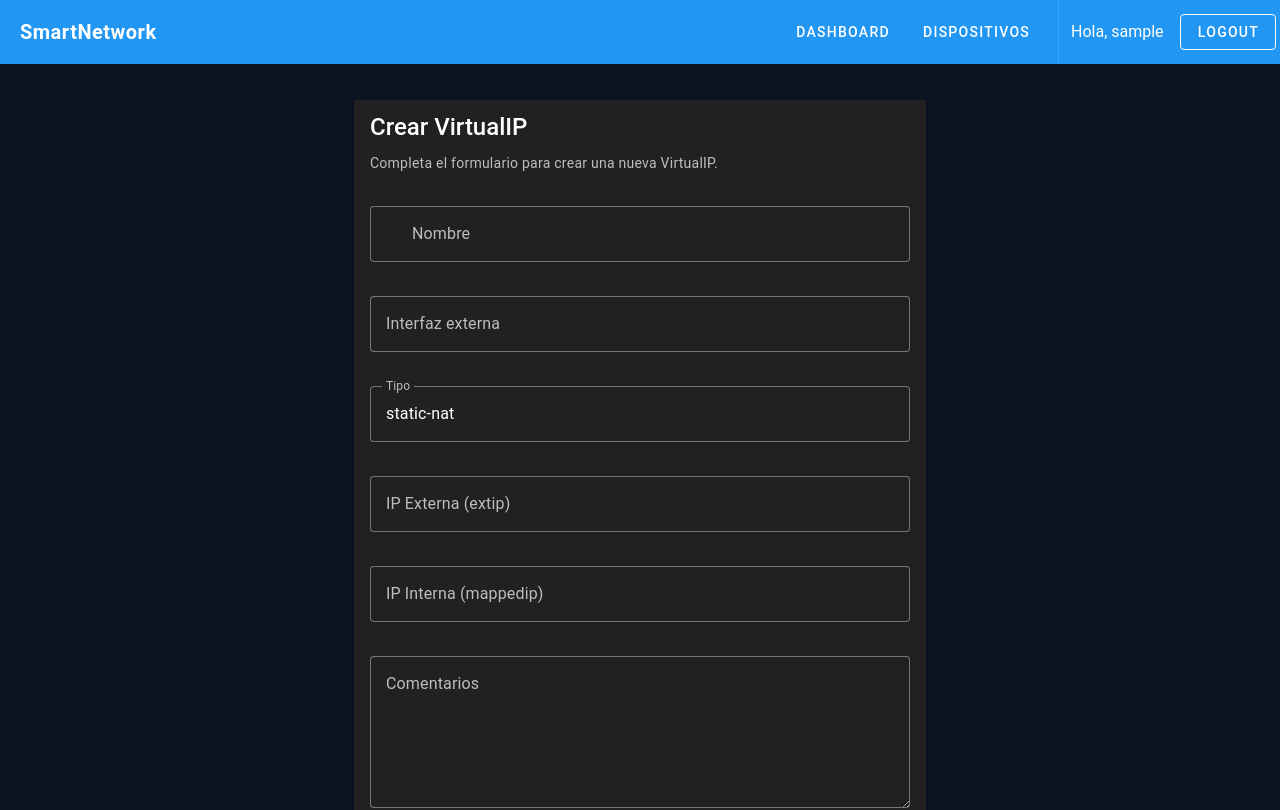
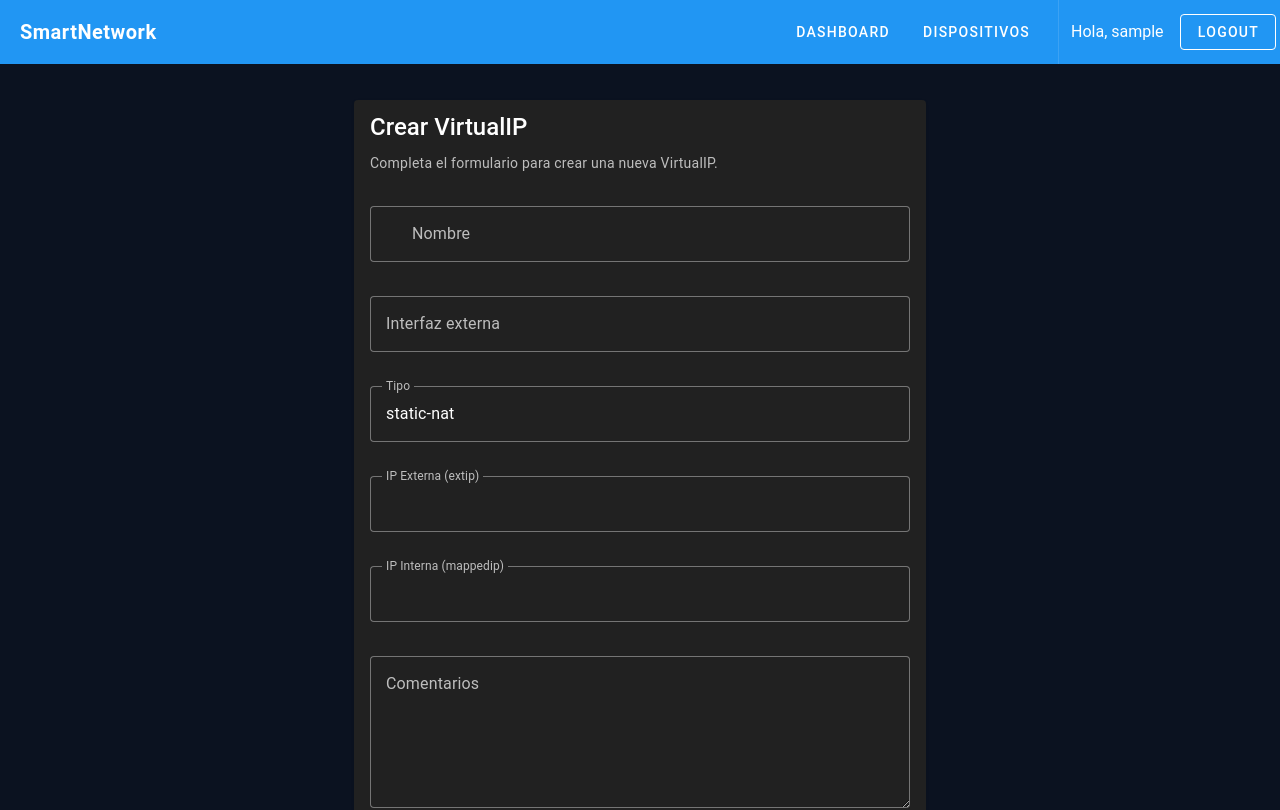
Before and after one commit to daniel-cv/TFG-ADD, a Vue app in the folder smartnetwork-frontend/: page /virtualIp/1 in a window 1280 px wide. Shown: the top 810 px of the page. Built offline with nearby package versions, Linux system fonts and the light colour scheme; no server answers; sample sign-in values are in the browser's storage.

Commit message:
Select implementado en VirtualIP, añadir interfaces y hacer funcionar virtualip

```diff
--- a/smartnetwork-frontend/src/components/VirtualIpForm.vue
+++ b/smartnetwork-frontend/src/components/VirtualIpForm.vue
@@ -1,5 +1,5 @@
 <template>
-  <v-form @submit.prevent="handleSubmit">
+  <v-form>
 
     <!-- NAME -->
     <v-text-field
@@ -36,8 +36,11 @@
     />
 
     <!-- EXTERNAL IP -->
-    <v-text-field
+    <v-select
       v-model="externalIp"
+      :items="direcciones"
+      item-title="title"
+      item-value="value"
       label="IP Externa (extip)"
       variant="outlined"
       class="mb-3"
@@ -45,8 +48,11 @@
     />
 
     <!-- INTERNAL IP -->
-    <v-text-field
+    <v-select
       v-model="internalIp"
+      :items="direcciones"
+      item-title="title"
+      item-value="value"
       label="IP Interna (mappedip)"
       variant="outlined"
       class="mb-3"
@@ -61,10 +67,17 @@
       class="mb-3"
     />
 
-    <v-btn color="primary" size="large" block type="submit">
+    <!-- BOTÓN CREAR / ACTUALIZAR -->
+    <v-btn
+      color="primary"
+      size="large"
+      block
+      @click="handleSubmit"
+    >
        {{ virtualIpEdit ? 'Actualizar VirtualIP' : 'Crear VirtualIP' }}
     </v-btn>
 
+    <!-- BOTÓN CANCELAR -->
     <v-btn
       variant="outlined"
       size="large"
@@ -79,69 +92,63 @@
 
   </v-form>
 </template>
+
 <script setup>
 import { ref, onMounted } from "vue";
-import { useRoute } from "vue-router";
 import { useVirtualIpStore } from "@/stores/virtualIpStore";
 import { useInterfazStore } from "@/stores/interfazStore";
+import { obtenerAddressesPorDispositivo } from '@/services/addressService'
 
 const props = defineProps({
   dispositivoId: { type: Number, required: true },
   virtualIpEdit: { type: Object, default: null }
 })
-const route = useRoute();
+
 const emit = defineEmits(['creada', 'cancelar'])
+const virtualIpStore = useVirtualIpStore()
+const interfazStore = useInterfazStore()
 
-const virtualIpStore = useVirtualIpStore();
-const interfazStore = useInterfazStore();
+const name = ref("")
+const type = ref("static-nat")
+const externalIp = ref("")
+const internalIp = ref("")
+const comments = ref("")
+const interfazId = ref(null)
+const interfaces = ref([])
+const mensaje = ref("")
+const direcciones = ref([])
 
-const name = ref("");
-const type = ref("static-nat");
-const externalIp = ref("");
-const internalIp = ref("");
-const comments = ref("");
-const interfazId = ref(null);
+onMounted(async () => {
+  if (props.virtualIpEdit) {
+    name.value = props.virtualIpEdit.name
+    type.value = props.virtualIpEdit.type || "static-nat"
+    externalIp.value = props.virtualIpEdit.externalIp
+    internalIp.value = props.virtualIpEdit.internalIp
+    comments.value = props.virtualIpEdit.comments
+    interfazId.value = props.virtualIpEdit.interfazId
+  }
 
-const interfaces = ref([]);
-const mensaje = ref("");
+  try {
+    const res = await obtenerAddressesPorDispositivo(props.dispositivoId)
+    direcciones.value = res.data.map(addr => ({
+      title: addr.name,
+      value: addr.ip
+    }))
+  } catch (error) {
+    console.error('Error cargando direcciones', error)
+  }
+})
 
 
-onMounted(() => {
-
-  if (props.virtualIpEdit) {
-    name.value = props.virtualIpEdit.name;
-    type.value = props.virtualIpEdit.type || "static-nat";
-    externalIp.value = props.virtualIpEdit.externalIp;
-    internalIp.value = props.virtualIpEdit.internalIp;
-    comments.value = props.virtualIpEdit.comments;
-    interfazId.value = props.virtualIpEdit.interfazId;
-  }
-});
-
 const handleSubmit = async () => {
-  try {
-    const payload = {
+  console.log('Formulario enviado', {
     name: name.value,
     type: type.value,
     externalIp: externalIp.value,
     internalIp: internalIp.value,
     comments: comments.value,
-      interfazId: interfazId.value,
-      dispositivoId: props.dispositivoId
-    };
-
-    if (props.virtualIpEdit) {
-      await virtualIpStore.actualizarVirtualIp(props.virtualIpEdit.id, payload)
-      mensaje.value = 'VirtualIP actualizada correctamente'
-    } else {
-      await virtualIpStore.crearVirtualIp(payload)
-      mensaje.value = 'VirtualIP creada correctamente'
+    interfazId: interfazId.value
+  })
+  emit('creada')
 }
-
-    emit('creada')
-  } catch (error) {
-    mensaje.value = props.virtualIpEdit ? 'Error al actualizar VirtualIP' : 'Error al crear VirtualIP'
-  }
-};
-
 </script>
```
Lines whose indentation alone changed are shown as unchanged.
